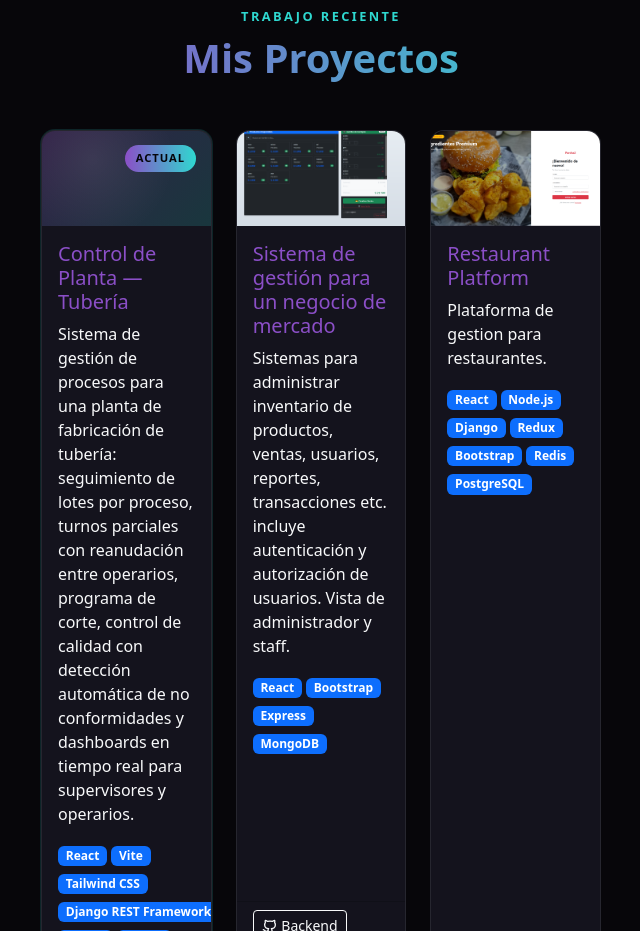
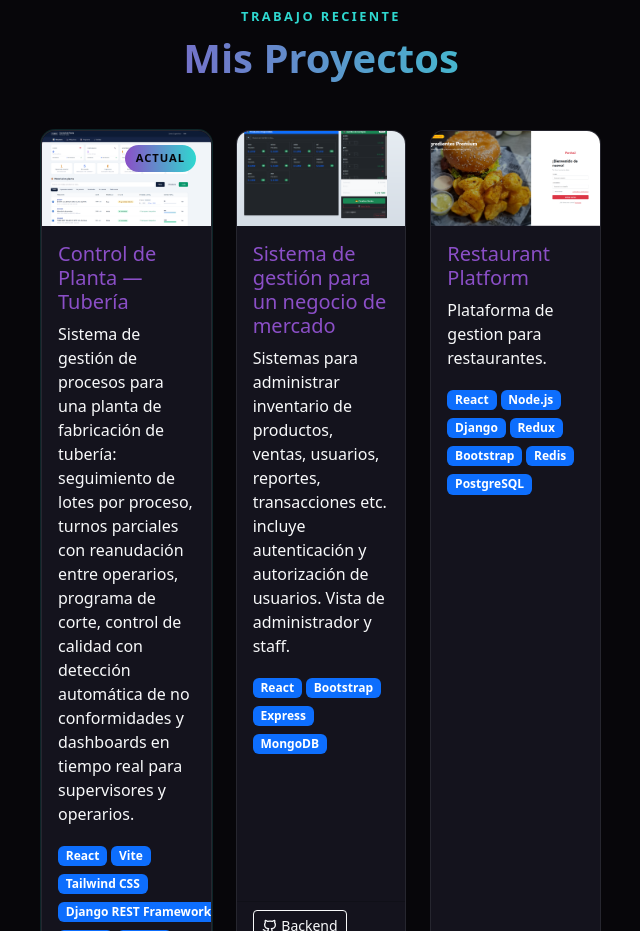
Before and after one commit to stevenbisbi/portafolio, a React (Vite) app: page / in a window 1280 px wide. Shown: the part 1920-2851 px from the top of the page, without its empty margins (15-655 px from the left). Built offline with nearby package versions, Linux system fonts and the light colour scheme; some icons are missing.

Commit message:
image project

```diff
--- a/src/data/projects.js
+++ b/src/data/projects.js
@@ -5,7 +5,7 @@ export const projects = [
     featured: true,
     description:
       "Sistema de gestión de procesos para una planta de fabricación de tubería: seguimiento de lotes por proceso, turnos parciales con reanudación entre operarios, programa de corte, control de calidad con detección automática de no conformidades y dashboards en tiempo real para supervisores y operarios.",
-    icon: "Factory",
+    image: "/tuberi1.png",
     technologies: [
       "React",
       "Vite",
```
Also changed, not shown: public/tuberi1.png (added).
